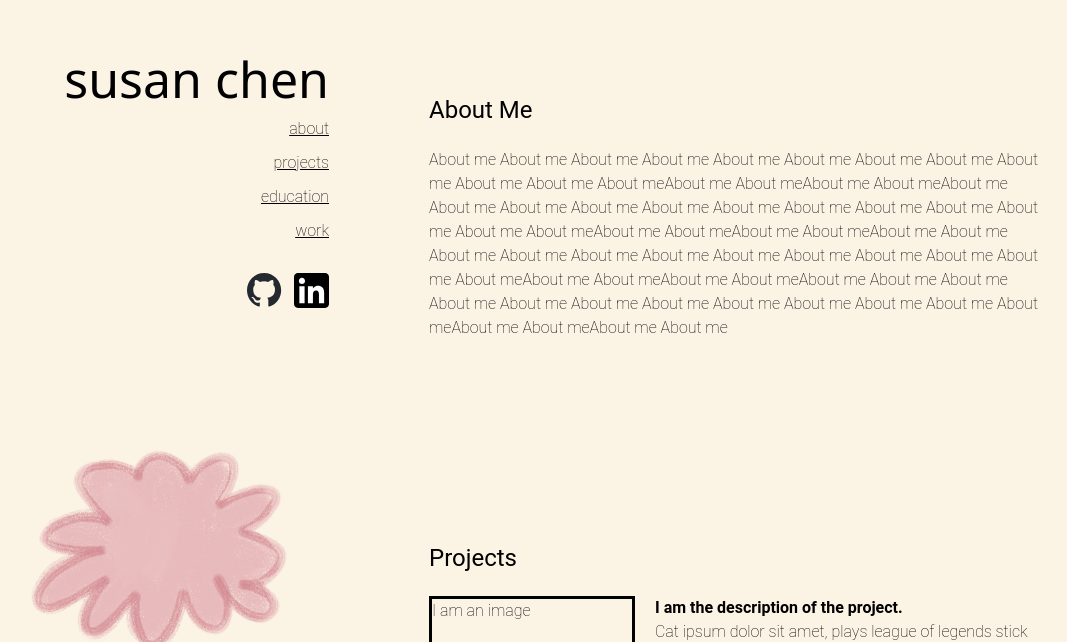
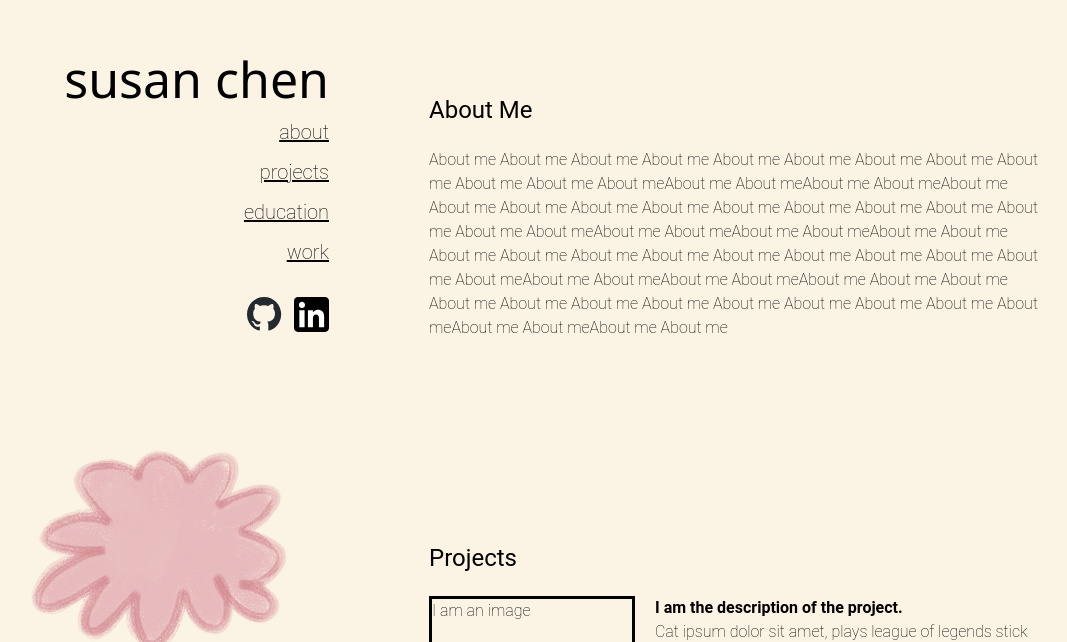
Before and after one commit to susancantdance/susanchenportfolio, a React (Vite) app: page / in a window 1280 px wide. Shown: the part 158-800 px from the top of the page, without its empty margins (133-1200 px from the left). Built offline with nearby package versions, Linux system fonts and the light colour scheme; a web font is replaced by a local one.

Commit message:
wrong font size

```diff
--- a/src/components/LeftNav.module.css
+++ b/src/components/LeftNav.module.css
@@ -11,7 +11,7 @@ body {
   text-decoration: underline black;
   -webkit-text-decoration: underline black;
   color: black;
-  font-size: 16px;
+  font-size: 20px;
   font-family: "Roboto", sans-serif;
   font-weight: lighter;
   font-style: italic;
@@ -27,7 +27,7 @@ img {
   color: black;
   margin: 0px 0px 10px 0px;
   cursor: pointer;
-  font-size: 16px;
+  font-size: 20px;
   /* font-style: italic; */
   font-family: "Roboto", sans-serif;
   font-weight: lighter;
```
